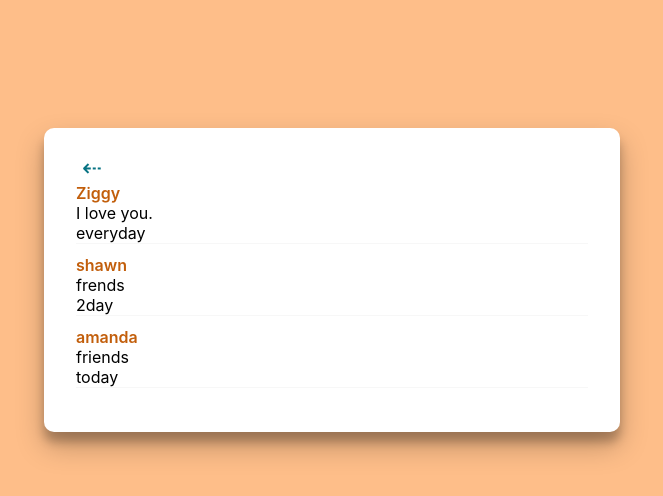
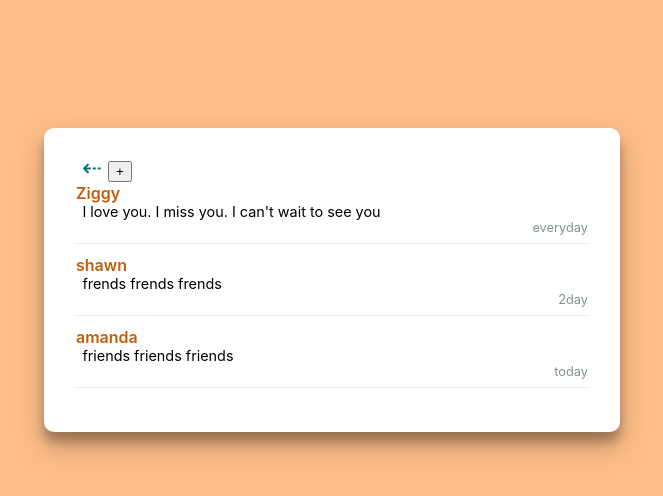
Before and after one commit to savannaac/react-rails-messaging-app, a React (Create React App) app in the folder react-frontend/: page /conversations in a window 1280 px wide. Shown: the top 496 px of the page, without its empty margins (84-747 px from the left). Built offline with nearby package versions, Linux system fonts and the light colour scheme.

Commit message:
adds styling to conversations component

```diff
--- a/react-frontend/src/App.css
+++ b/react-frontend/src/App.css
@@ -126,8 +126,21 @@ a.conversations {
 }
 
 .conversation {
-  border-bottom: .1rem solid #F7F7F7;
+  border-bottom: .1rem solid #EAEAEA;
   margin-bottom: .7rem;
+}
+
+.message-preview {
+  margin-left: .4rem;
+  font-size: .9rem;
+}
+
+.message-preview-date {
+  color: #839192;
+  font-size: .8rem;
+  margin-bottom: .5rem;
+  margin-left: .1rem;
+  text-align: right;
 }
 
 .message-sender {
--- a/react-frontend/src/components/Participation/Conversations/Conversations.js
+++ b/react-frontend/src/components/Participation/Conversations/Conversations.js
@@ -5,19 +5,19 @@ export default class Conversations extends React.Component {
         {
             userId: "Ziggy",
             name: "<3",
-            preview: "I love you.",
+            preview: "I love you. I miss you. I can't wait to see you",
             updatedAt: "everyday"
         },
         {
             userId: "shawn",
             name: "title",
-            preview: "frends",
+            preview: "frends frends frends",
             updatedAt: "2day"
         },
         {
             userId: "amanda",
             name: "title",
-            preview: "friends",
+            preview: "friends friends friends",
             updatedAt: "today"
         }
     ]
@@ -29,7 +29,10 @@ export default class Conversations extends React.Component {
             <div className="app-container">
                 <ul className="conversations-list">
 
-                <button className="back-button" onClick={this.handleClick}>⇠</button>
+                <div className="buttons-row">
+                    <button className="back-button" onClick={this.handleClick}>⇠</button>
+                    <button className="add-convo-button">+</button>
+                </div>
 
                 {conversations.map(conversation => {
                     return (
```
